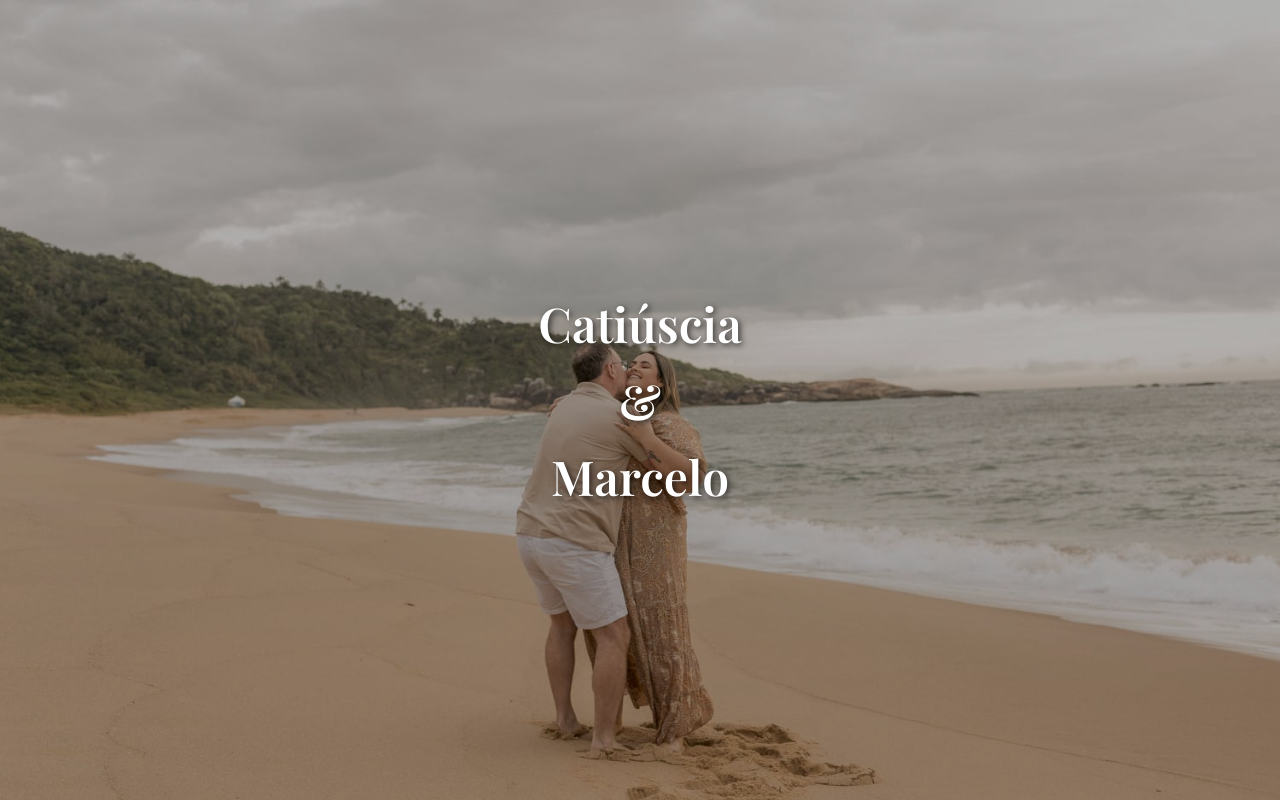
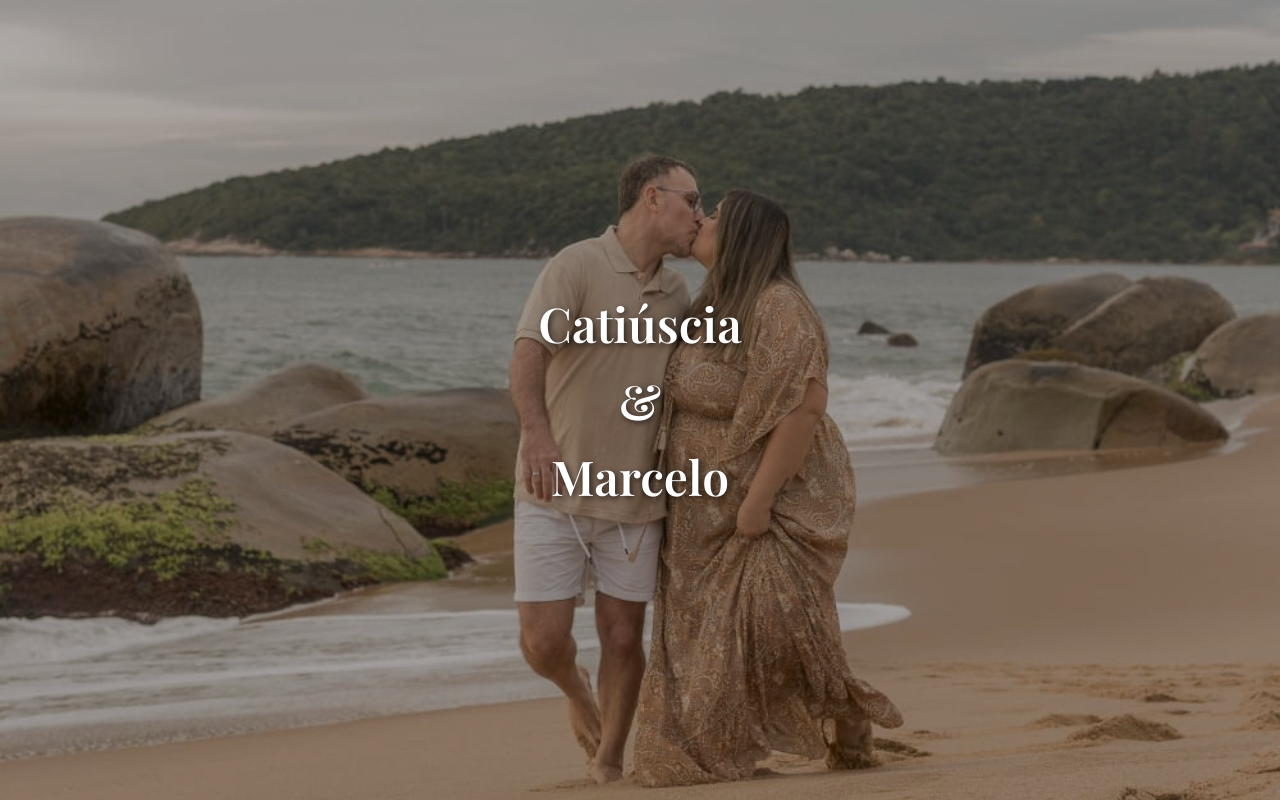
Before and after one commit to MarceloOliveiraLehmen/Evento-dos-Sonhos, a plain HTML site: page index.html in a window 1280 px wide. Shown: the top 802 px of the page. Drawn offline with nearby package versions, Linux system fonts and the light colour scheme; a script that the page names is missing; a web font is replaced by a local one.

Commit message:
Update style.css

```diff
--- a/style.css
+++ b/style.css
@@ -1,6 +1,6 @@
 * { margin: 0; padding: 0; box-sizing: border-box; }
 body { font-family: 'Georgia', serif; line-height: 1.6; color: #333; background: #fefefe; }
-.header { height: 100vh; background: linear-gradient(rgba(0,0,0,0.3), rgba(0,0,0,0.3)), url('Tete.jpeg'); background-size: cover; background-position: center; display: flex; flex-direction: column; justify-content: center; align-items: center; text-align: center; }
+.header { height: 100vh; background: linear-gradient(rgba(0,0,0,0.3), rgba(0,0,0,0.3)), url('Teste.jpeg'); background-size: cover; background-position: center; display: flex; flex-direction: column; justify-content: center; align-items: center; text-align: center; }
 .couple-photo { width: 300px; height: 300px; border-radius: 50%; border: 5px solid #d4af37; object-fit: cover; margin-bottom: 20px; box-shadow: 0 8px 25px rgba(0,0,0,0.4); }
 .couple-names { font-size: 3rem; color: #fff; font-family: 'Playfair Display', serif; text-shadow: 2px 2px 6px rgba(0,0,0,0.7); }
 .couple-subtitle { color: #d4af37; font-size: 1.2rem; margin-top: 10px; }
```
